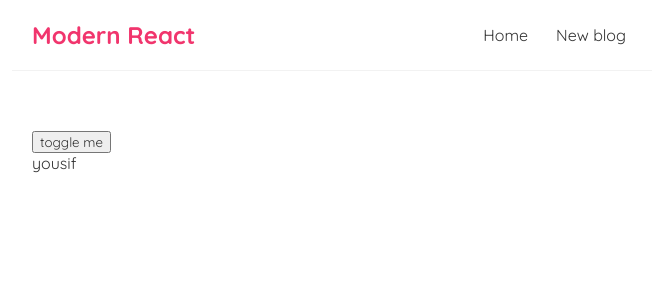
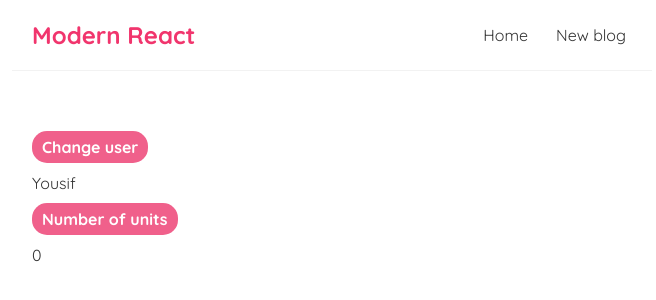
Before and after one commit to safaaeltom/Modern-REACT, a React (Vite) app: page / in a window 1280 px wide. Shown: the top 300 px of the page, without its empty margins (308-964 px from the left). Built offline with nearby package versions, Linux system fonts and the light colour scheme; no server answers.

Commit message:
learn: experiment with counter dependency in useEffect

```diff
--- a/src/Home.jsx
+++ b/src/Home.jsx
@@ -3,10 +3,11 @@ import BlogList from './BlogList';
 
 const Home = () => {
     const [blogs, setBlogs] = useState(null);
-    const[name, setName] = useState('yousif');
+    const[name, setName] = useState('Yousif');
+    const[count, setCount] = useState(0);
 
     useEffect(()=>{
-        console.log('use effect ran');
+        console.log('Effect ran');
         fetch('http://localhost:8000/blogs')
         .then(res => {
             return res.json();
@@ -14,13 +15,15 @@ const Home = () => {
         .then(data => {
             setBlogs(data);
         })
-    }, []);
+    }, [count]);
 
     return (
         <div className="home">
             {blogs && <BlogList blogs={blogs} title="All Blogs!"/>}
-            <button onClick={()=>setName('yahya')}>toggle me</button>
+            <button onClick={()=>setName('Safaa')}>Change user</button>
             <p>{name}</p>
+            <button onClick={()=>setCount(count + 1)}>Number of units</button>
+            <p>{count}</p>
         </div>
      );
 }
--- a/src/index.css
+++ b/src/index.css
@@ -41,10 +41,23 @@
   border-bottom: 1px solid #fafafa;
 }
 .blog-preview:hover {
-  box-shadow: 1px 3px 5px rgba(0,0,0,0.1);
+  box-shadow: 2px 4px 6px 2px rgba(0,0,0,0.1);
 }
 .blog-preview h2 {
   font-size: 20px;
   color: #f1356d;
   margin-bottom: 8px;
 }
+.home button {
+  background-color: #f0608b;
+  color: white;
+  padding: 6px 10px;
+  font-weight: bold;
+  font-size:16px;
+  border: none;
+  border-radius: 15px;
+  margin-bottom:10px;
+}
+.home p {
+  margin-bottom: 10px;
+}
```
